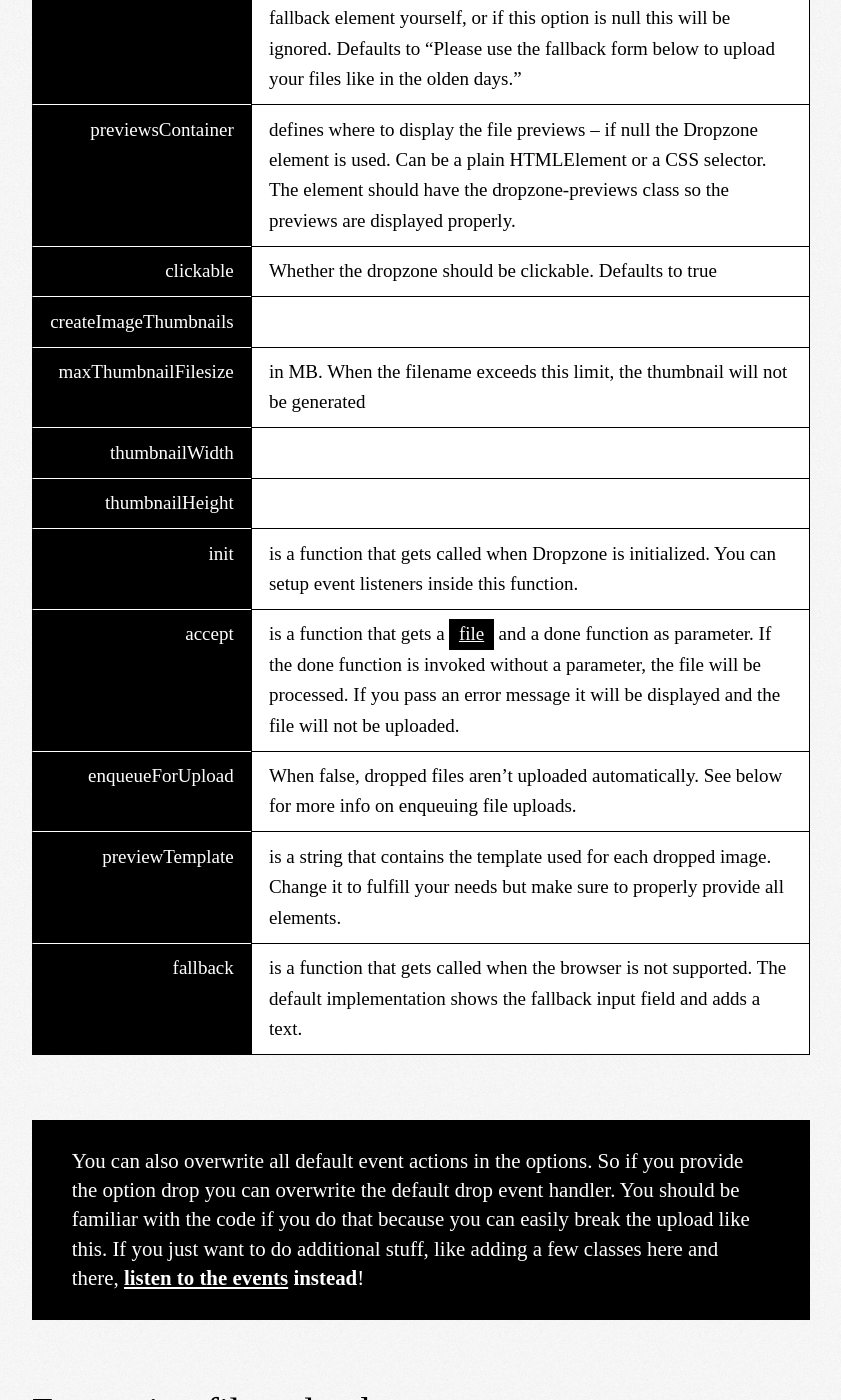
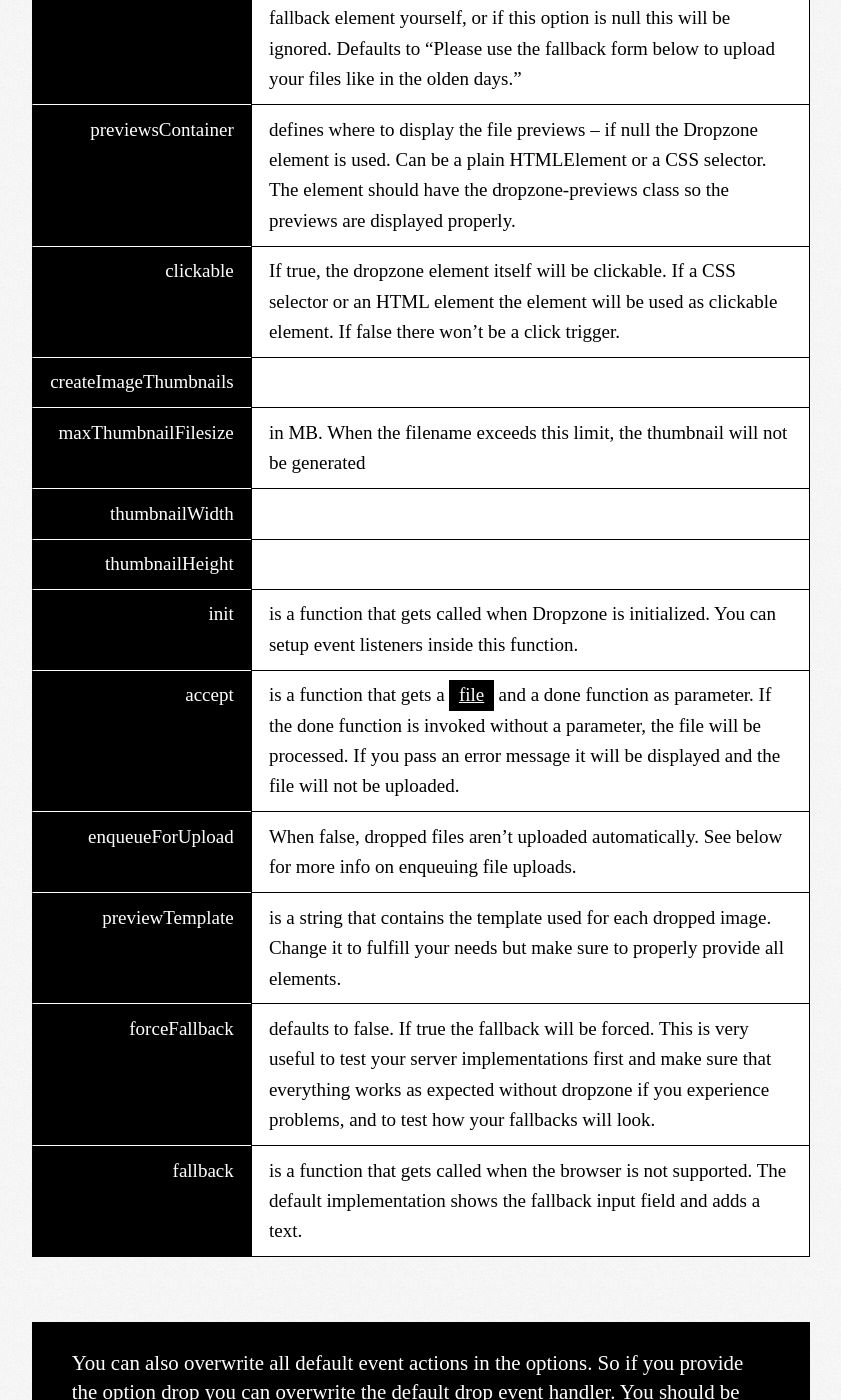
Before and after one commit to dropzone/dropzone, a Jekyll site: the page built from index.md, in a window 1280 px wide and 1400 px high, scrolled down 7935 px. Shown: the whole window, without its empty margins (219-1060 px from the left). Built offline with Jekyll 4.4.1, drawn with Linux system fonts in a browser that asks for light colours; Markdown is read by kramdown in place of the engine named in the settings; comment, search, counter and statistics services are not loaded.

Commit message:
Updated clickable option information and added the forceFallback option.

```diff
--- a/index.md
+++ b/index.md
@@ -229,7 +229,7 @@ The valid options are:
 | `dictFallbackMessage`   | If the browser is not supported, the default message will be replaced with this text. Defaults to "Your browser does not support drag'n'drop file uploads."
 | `dictFallbackText`      | This will be added before the file input files. If you provide a fallback element yourself, or if this option is `null` this will be ignored. Defaults to "Please use the fallback form below to upload your files like in the olden days."
 | `previewsContainer`     | defines where to display the file previews – if `null` the Dropzone element is used. Can be a plain HTMLElement or a CSS selector. The element should have the `dropzone-previews` class so the previews are displayed properly.
-| `clickable`             | Whether the dropzone should be clickable. Defaults to `true`
+| `clickable`             | If `true`, the dropzone element itself will be clickable. If a CSS selector or an HTML element the element will be used as clickable element. If `false` there won't be a click trigger.
 | `createImageThumbnails` |
 | `maxThumbnailFilesize`  | in MB. When the filename exceeds this limit, the thumbnail will not be generated
 | `thumbnailWidth`        |
@@ -238,6 +238,7 @@ The valid options are:
 | `accept`                | is a function that gets a [file](https://developer.mozilla.org/en-US/docs/DOM/File) and a `done` function as parameter. If the done function is invoked without a parameter, the file will be processed. If you pass an error message it will be displayed and the file will not be uploaded.
 | `enqueueForUpload`      | When false, dropped files aren't uploaded automatically. See below for more info on enqueuing file uploads.
 | `previewTemplate`       | is a string that contains the template used for each dropped image. Change it to fulfill your needs but make sure to properly provide all elements.
+| `forceFallback`         | defaults to `false`. If `true` the fallback will be forced. This is very useful to test your server implementations first and make sure that everything works as expected without dropzone if you experience problems, and to test how your fallbacks will look.
 | `fallback`              | is a function that gets called when the browser is not supported. The default implementation shows the fallback input field and adds a text.
 
 > You can also overwrite all default event actions in the options. So if you provide the option `drop` you can overwrite the default `drop` event handler.
```
